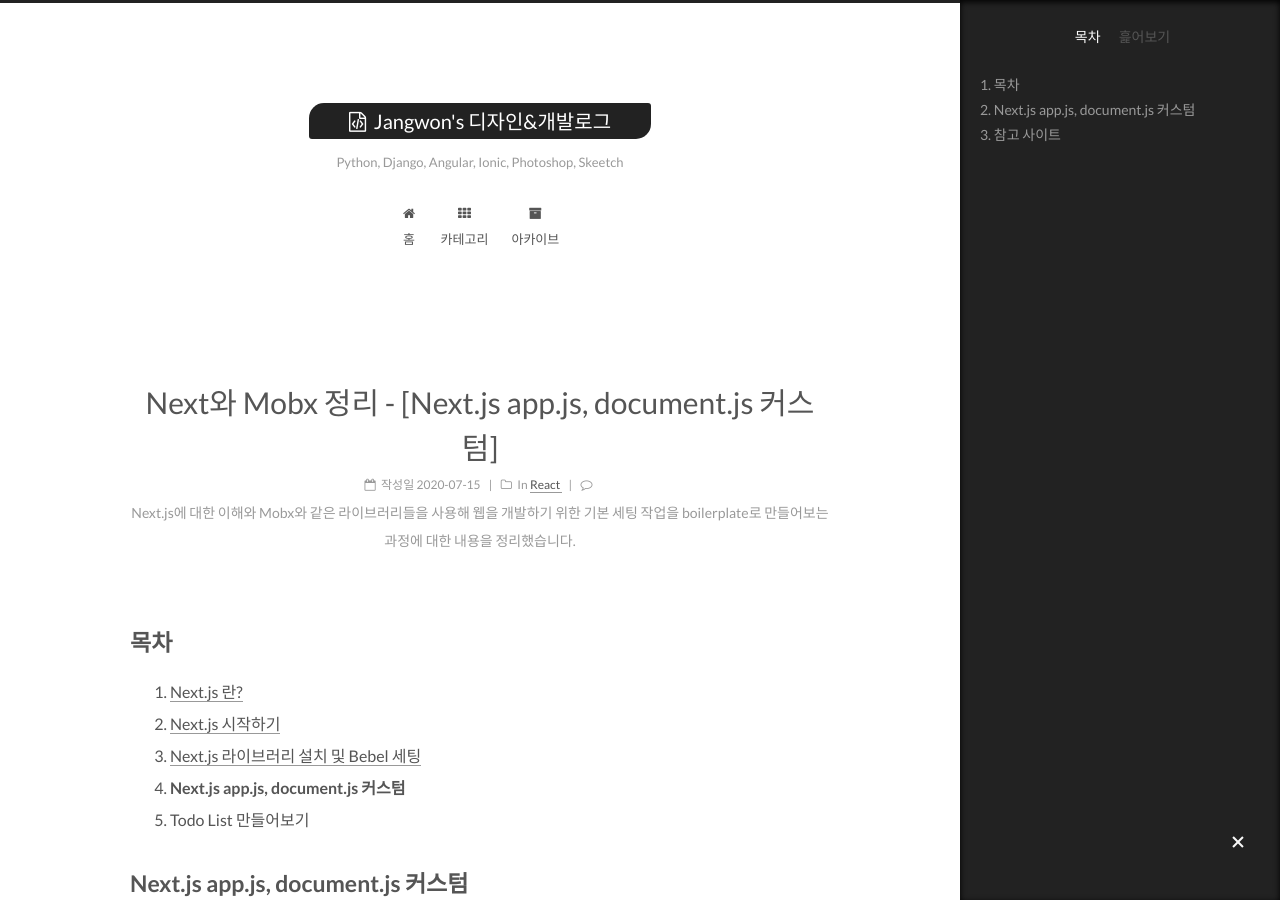
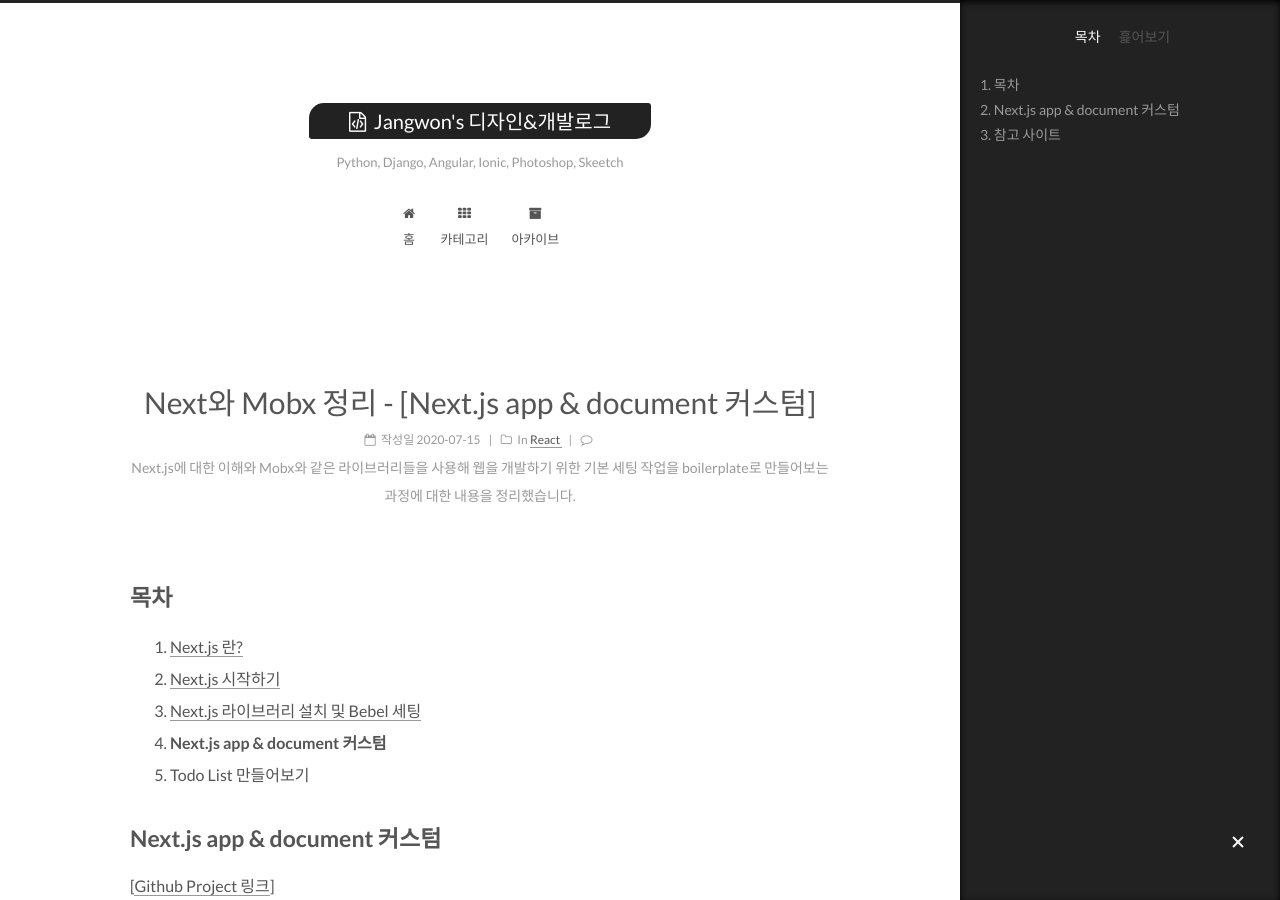
Before and after one commit to wkddnjset/wkddnjset.github.io, a Jekyll site: the page built from _posts/React/2020-07-15-next-mobx-boiler.md, in a window 1280 px wide and 900 px high. Built offline with Jekyll 4.4.1, drawn with Linux system fonts in a browser that asks for light colours; comment, search, counter and statistics services are not loaded.

Commit message:
Change Name

```diff
--- a/_posts/React/2020-07-01-next-mobx-boiler.md
+++ b/_posts/React/2020-07-01-next-mobx-boiler.md
@@ -13,7 +13,7 @@ tags: react next mobx styled-component boilerplate
 1. **Next.js 란?**
 2. [Next.js 시작하기](http://jangwon.io/react/2020/07/05/next-mobx-boiler/)
 3. [Next.js 라이브러리 세팅](http://jangwon.io/react/2020/07/10/next-mobx-boiler/)
-4. [Next.js app.js, document.js 커스텀](http://jangwon.io/react/2020/07/15/next-mobx-boiler/)
+4. [Next.js app & document 커스텀](http://jangwon.io/react/2020/07/15/next-mobx-boiler/)
 5. Todo List 만들어보기
 
 
--- a/_posts/React/2020-07-05-next-mobx-boiler.md
+++ b/_posts/React/2020-07-05-next-mobx-boiler.md
@@ -13,7 +13,7 @@ tags: react next mobx styled-component boilerplate
 1. [Next.js 란?](http://jangwon.io/react/2020/07/01/next-mobx-boiler/)
 2. **Next.js 시작하기**
 3. [Next.js 라이브러리 설치 및 Bebel 세팅](http://jangwon.io/react/2020/07/10/next-mobx-boiler/)
-4. [Next.js app.js, document.js 커스텀](http://jangwon.io/react/2020/07/15/next-mobx-boiler/)
+4. [Next.js app & document 커스텀](http://jangwon.io/react/2020/07/15/next-mobx-boiler/)
 5. Todo List 만들어보기
 
 
--- a/_posts/React/2020-07-10-next-mobx-boiler.md
+++ b/_posts/React/2020-07-10-next-mobx-boiler.md
@@ -13,7 +13,7 @@ tags: react next mobx styled-component boilerplate
 1. [Next.js 란?](http://jangwon.io/react/2020/07/01/next-mobx-boiler/)
 2. [Next.js 시작하기](http://jangwon.io/react/2020/07/05/next-mobx-boiler/)
 3. **Next.js 라이브러리 설치 및 Bebel 세팅**
-4. [Next.js app.js, document.js 커스텀](http://jangwon.io/react/2020/07/15/next-mobx-boiler/)
+4. [Next.js app & document 커스텀](http://jangwon.io/react/2020/07/15/next-mobx-boiler/)
 5. Todo List 만들어보기
 
 
--- a/_posts/React/2020-07-15-next-mobx-boiler.md
+++ b/_posts/React/2020-07-15-next-mobx-boiler.md
@@ -1,5 +1,5 @@
 ---
-title: Next와 Mobx 정리 - [Next.js app.js, document.js 커스텀]
+title: Next와 Mobx 정리 - [Next.js app & document 커스텀]
 comments: true
 description: Next.js에 대한 이해와 Mobx와 같은 라이브러리들을 사용해 웹을 개발하기 위한 기본 세팅 작업을 boilerplate로 만들어보는 과정에 대한 내용을 정리했습니다.
 categories:
@@ -13,11 +13,11 @@ tags: react next mobx styled-component boilerplate
 1. [Next.js 란?](http://jangwon.io/react/2020/07/01/next-mobx-boiler/)
 2. [Next.js 시작하기](http://jangwon.io/react/2020/07/05/next-mobx-boiler/)
 3. [Next.js 라이브러리 설치 및 Bebel 세팅](http://jangwon.io/react/2020/07/10/next-mobx-boiler/)
-4. **Next.js app.js, document.js 커스텀**
+4. **Next.js app & document 커스텀**
 5. Todo List 만들어보기
 
 
-## Next.js app.js, document.js 커스텀
+## Next.js app & document 커스텀
 
 [[Github Project 링크](https://github.com/wkddnjset/next-mobx-boilerplate)]
 
```
